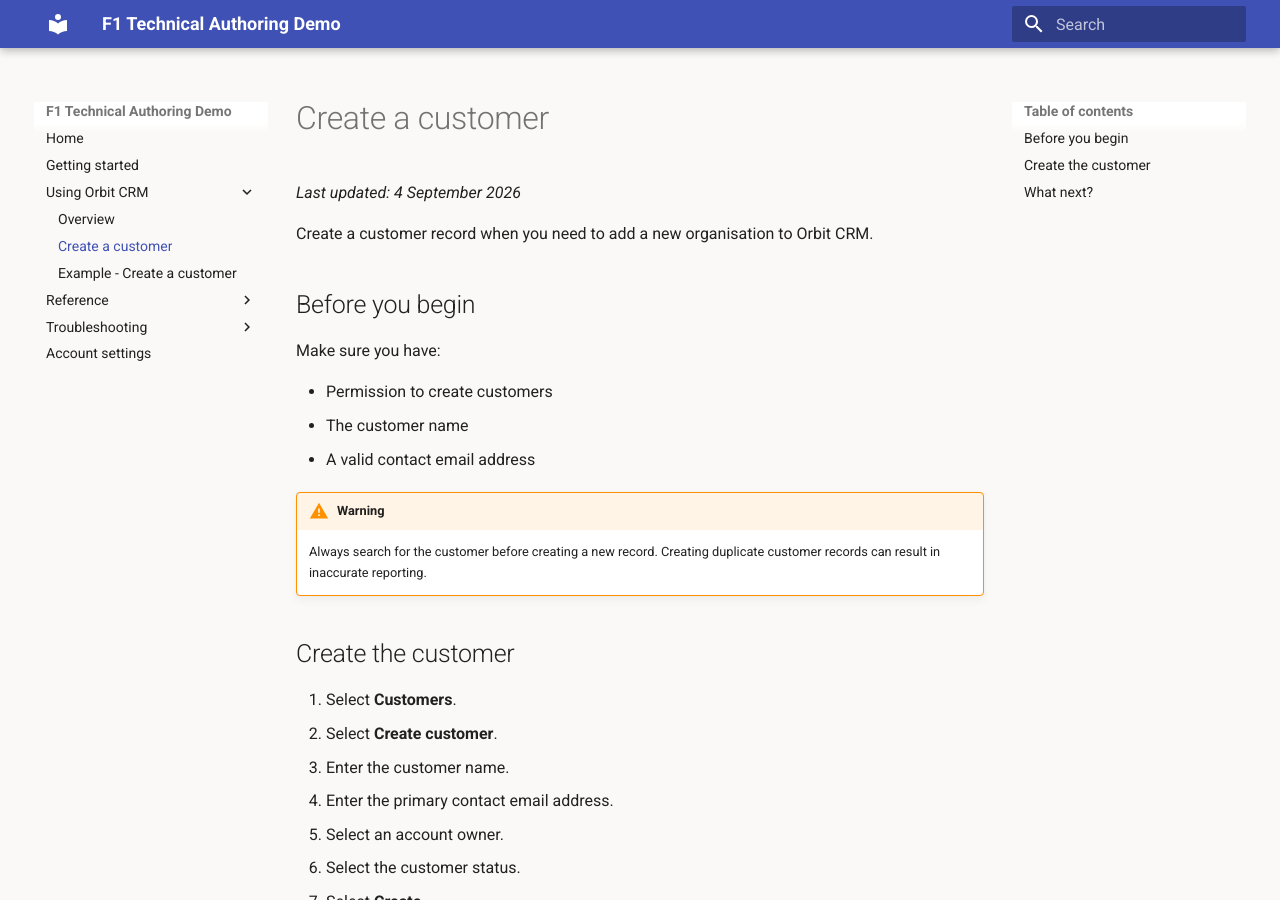
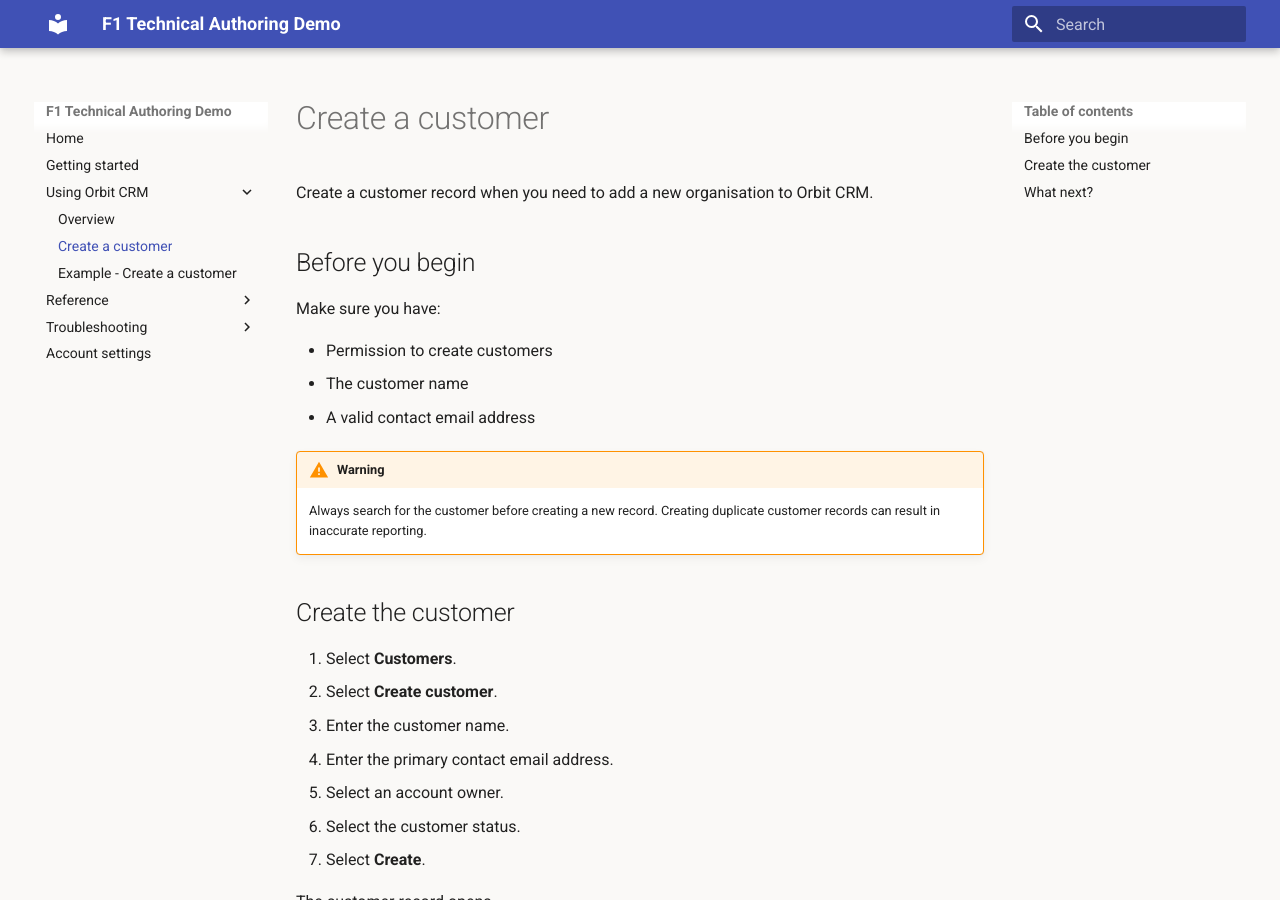
Before and after one commit to F1-Technical-Authoring/f1-docs-demo, an MkDocs documentation site: the page built from docs/create-customer.md, in a window 1280 px wide and 900 px high. Built offline with MkDocs 1.6.1 and Material for MkDocs 9.7.7, drawn with Linux system fonts in a browser that asks for light colours.

Commit message:
Remove last updated date from create-customer.md
Removed last updated date from the document.

```diff
--- a/docs/create-customer.md
+++ b/docs/create-customer.md
@@ -1,6 +1,4 @@
 # Create a customer
-
-_Last updated: 4 September 2026_
 
 Create a customer record when you need to add a new organisation to Orbit CRM.
 
```
